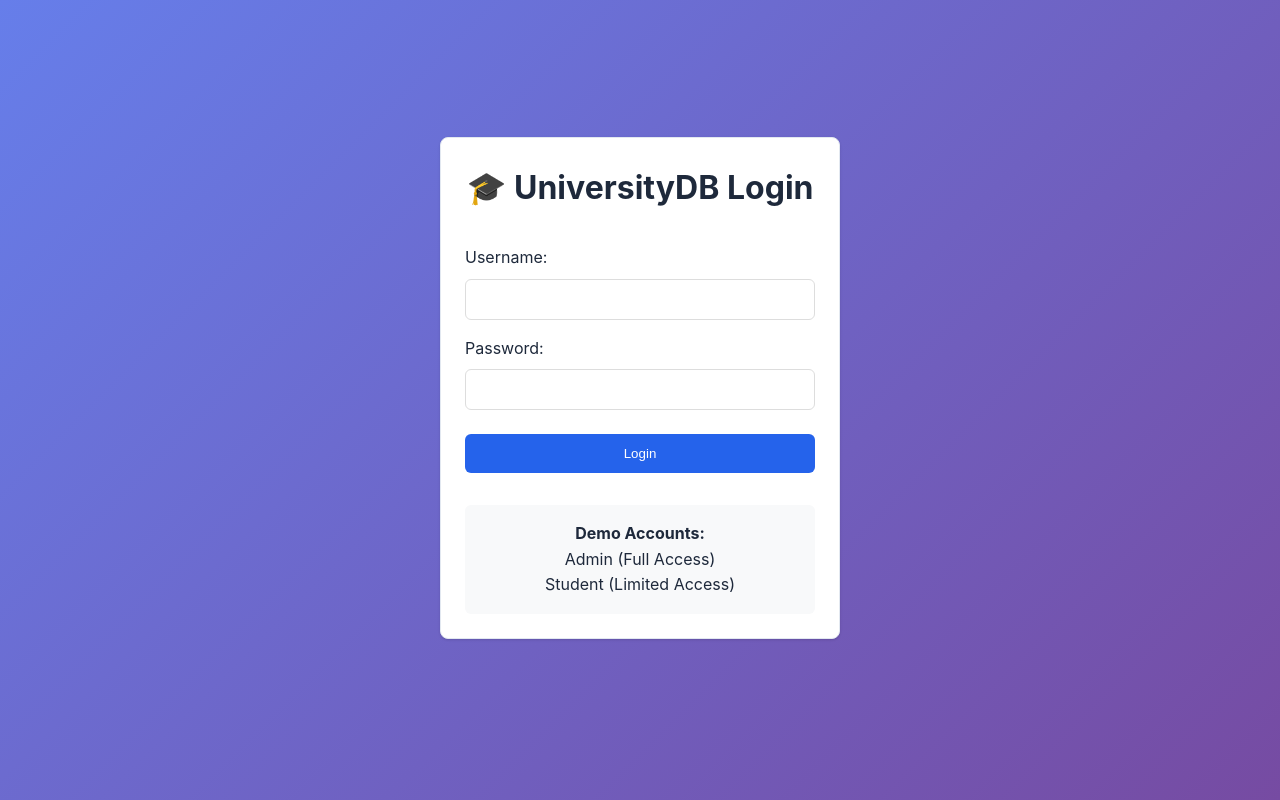
After one commit to Exp1ry/university-management-system, a Flask app: page /login in a window 1280 px wide. The commit adds this page. Run offline with Flask 3, Linux system fonts and the light colour scheme.

Commit message:
Added username/password authentication demo, and improved UI features.

```diff
--- /dev/null
+++ b/universityDB_App/Templates/login.html
@@ -0,0 +1,59 @@
+<!--
+Final Assignment - CSCK542
+
+Group B Team Members:
+ - Odalo Aimufia
+ - Rami Albaroudi
+ - Suely Argelia Bonga Pereira
+ - Preet Sall
+ - Zaid Widyan
+
+UniversityDB
+This Jinja/HTML file includes the login page template for the university DB user interface.
+-->
+<!DOCTYPE html>
+<html lang="en">
+
+<head>
+    <meta charset="UTF-8">
+    <meta name="viewport" content="width=device-width, initial-scale=1.0">
+    <title>Login - University Database</title>
+    <link rel="stylesheet" href="{{ url_for('static', filename='style.css') }}">
+</head>
+
+<body
+    style="background: linear-gradient(135deg, #667eea 0%, #764ba2 100%); min-height: 100vh; display: flex; align-items: center; justify-content: center;">
+    <div class="card" style="width: 400px;">
+        <h1 style="text-align: center; margin-bottom: 2rem;">🎓 UniversityDB Login</h1>
+
+        {% if get_flashed_messages() %}
+        <div style="background: #fee; padding: 1rem; border-radius: 0.375rem; margin-bottom: 1rem; color: #c33;">
+            {{ get_flashed_messages()[0] }}
+        </div>
+        {% endif %}
+
+        <form method="POST">
+            <div style="margin-bottom: 1rem;">
+                <label>Username:</label>
+                <input type="text" name="username" required
+                    style="width: 100%; padding: 0.75rem; margin-top: 0.5rem; border: 1px solid #ddd; border-radius: 0.375rem;">
+            </div>
+
+            <div style="margin-bottom: 1.5rem;">
+                <label>Password:</label>
+                <input type="password" name="password" required
+                    style="width: 100%; padding: 0.75rem; margin-top: 0.5rem; border: 1px solid #ddd; border-radius: 0.375rem;">
+            </div>
+
+            <button type="submit" class="btn btn-primary" style="width: 100%; padding: 0.75rem;">Login</button>
+        </form>
+
+        <div style="margin-top: 2rem; padding: 1rem; background: #f8f9fa; border-radius: 0.375rem; text-align: center;">
+            <strong>Demo Accounts:</strong><br>
+            Admin (Full Access)<br>
+            Student (Limited Access)
+        </div>
+    </div>
+</body>
+
+</html>
--- a/universityDB_App/app.py
+++ b/universityDB_App/app.py
@@ -11,10 +11,10 @@ Group B Team Members:
 UniversityDB
 '''
 
-from flask import Flask, render_template, request, redirect, url_for, flash
+from flask import Flask, render_template, request, redirect, url_for, flash, session
 import mysql.connector
 from mysql.connector import Error
-from config import db_config
+from config import db_config, DEMO_USERS
 
 app = Flask(__name__)
 app.secret_key = 'university-db-secret-key-csck542'
@@ -30,6 +30,84 @@ class DatabaseManager:
         except Error as e:
             print(f"Database error: {e}")
             return None
+
+    def get_student_own_data(self, username):
+        """Get data for a specific student only (for student users)"""
+        try:
+            connection = self.get_connection()
+            if not connection:
+                return {'students': []}
+
+            cursor = connection.cursor(dictionary=True)
+
+            # Get only the logged-in student's data
+            # Assuming username matches student email or you have a mapping
+            student_query = """
+                SELECT DISTINCT
+                    s.student_id,
+                    s.student_first_name,
+                    s.student_last_name,
+                    s.student_email,
+                    s.student_dob,
+                    s.student_contact_phone,
+                    s.student_address,
+                    s.student_study_year,
+                    s.student_disciplinary_records,
+                    s.student_status,
+                    p.programme_name,
+                    p.programme_degree_awarded,
+                    p.programme_duration,
+                    d.department_name,
+
+                    -- Faculty advisor
+                    CONCAT(l.lecturer_first_name, ' ', l.lecturer_last_name) AS faculty_advisor,
+                    l.lecturer_email AS advisor_email,
+                    sa.student_advisor_notes,
+
+                    -- Current enrolments (without grades for privacy)
+                    GROUP_CONCAT(DISTINCT CONCAT(
+                        c.course_code, ' (', c.course_name, ')'
+                    ) SEPARATOR ', ') AS current_enrolments,
+
+                    -- Organisation memberships
+                    GROUP_CONCAT(DISTINCT CONCAT(
+                        o.organisation_name, ' (', so.student_organisation_role, ')'
+                    ) SEPARATOR ', ') AS organisation_memberships,
+
+                    s.student_date_created
+
+                FROM Student s
+                JOIN Programme p ON s.programme_id = p.programme_id
+                JOIN Department d ON p.department_id = d.department_id
+
+                LEFT JOIN Student_Advisor sa ON s.student_id = sa.student_id
+                LEFT JOIN Lecturer l ON sa.lecturer_id = l.lecturer_id
+                LEFT JOIN Course_Offering_Student cos ON s.student_id = cos.student_id
+                LEFT JOIN Course_Offering co ON cos.course_offering_id = co.course_offering_id
+                LEFT JOIN Course c ON co.course_id = c.course_id
+                LEFT JOIN Student_Organisation so ON s.student_id = so.student_id
+                LEFT JOIN Organisation o ON so.organisation_id = o.organisation_id
+
+                WHERE s.student_email = %s OR LOWER(CONCAT(s.student_first_name, s.student_last_name)) = LOWER(%s)
+
+                GROUP BY s.student_id, s.student_first_name, s.student_last_name,
+                        s.student_email, s.student_dob, s.student_contact_phone, s.student_address,
+                        s.student_study_year, s.student_disciplinary_records, s.student_status,
+                        p.programme_name, p.programme_degree_awarded, p.programme_duration, d.department_name,
+                        l.lecturer_first_name, l.lecturer_last_name, l.lecturer_email, sa.student_advisor_notes, s.student_date_created
+            """
+
+            cursor.execute(
+                student_query, (username, username.replace(' ', '')))
+            students = cursor.fetchall()
+
+            cursor.close()
+            connection.close()
+
+            return {'students': students}
+        except Error as e:
+            print(f"Query error: {e}")
+            return {'students': []}
 
     def get_students_data(self):
         """Students: Combined view of Student, Course_Offering_Student, Student_Advisor, Student_Organisation"""
@@ -635,46 +713,114 @@ class DatabaseManager:
 
 db = DatabaseManager()
 
+# Simple login check
+
+
+def is_logged_in():
+    return 'user' in session
+
+
+def is_admin():
+    return session.get('user', {}).get('access_all', False)
+
+
 # Routes
+@app.route('/login', methods=['GET', 'POST'])
+def login():
+    if request.method == 'POST':
+        username = request.form.get('username')
+        password = request.form.get('password')
+
+        if username in DEMO_USERS and DEMO_USERS[username]['password'] == password:
+            session['user'] = DEMO_USERS[username]
+            session['user']['username'] = username
+            return redirect(url_for('index'))
+        else:
+            flash('Invalid login')
+
+    return render_template('login.html')
+
+
+@app.route('/logout')
+def logout():
+    session.clear()
+    return redirect(url_for('login'))
 
 
 @app.route('/')
 def index():
+    if not is_logged_in():
+        return redirect(url_for('login'))
     return render_template('dashboard.html')
 
 
 @app.route('/students')
 def students():
-    data = db.get_students_data()
+    if not is_logged_in():
+        return redirect(url_for('login'))
+
+    # Students can only see their own data, admins see all
+    if is_admin():
+        data = db.get_students_data()  # All students
+    else:
+        # Get only current student's data
+        data = db.get_student_own_data(session['user']['username'])
+
     return render_template('students.html', **data)
+
+
+@app.route('/courses')
+def courses():
+    if not is_logged_in():
+        return redirect(url_for('login'))
+    # Both admins and students can access courses
+    data = db.get_courses_data()
+    return render_template('courses.html', **data)
 
 
 @app.route('/programmes')
 def programmes():
+    if not is_logged_in():
+        return redirect(url_for('login'))
+    # Both admins and students can access programmes
     data = db.get_programmes_data()
     return render_template('programmes.html', **data)
 
 
-@app.route('/courses')
-def courses():
-    data = db.get_courses_data()
-    return render_template('courses.html', **data)
-
-
 @app.route('/staff')
 def staff():
+    if not is_logged_in():
+        return redirect(url_for('login'))
+    # Only admins can access staff
+    if not is_admin():
+        flash('Access denied. Admin access required.', 'error')
+        return redirect(url_for('index'))
+
     data = db.get_staff_data()
     return render_template('staff.html', **data)
 
 
 @app.route('/research')
 def research():
+    if not is_logged_in():
+        return redirect(url_for('login'))
+    # Only admins can access research
+    if not is_admin():
+        flash('Access denied. Admin access required.', 'error')
+        return redirect(url_for('index'))
+
     data = db.get_research_data()
     return render_template('research.html', **data)
 
 
 @app.route('/reports', methods=['GET', 'POST'])
 def reports():
+    if not is_logged_in():
+        return redirect(url_for('login'))
+    # Only admins can access reports
+    if not is_admin():
+        flash('Access denied. Admin access required.', 'error')
+        return redirect(url_for('index'))
     results = []
     query_executed = None
     report_title = None
--- a/universityDB_App/static/style.css
+++ b/universityDB_App/static/style.css
@@ -343,3 +343,37 @@ body {
 .mt-3 {
     margin-top: 1.5rem;
 }
+
+/* Back to top button */
+#back-to-top {
+    position: fixed;
+    bottom: 20px;
+    right: 20px;
+    z-index: 999;
+    background-color: var(--primary-color);
+    color: white;
+    border: none;
+    border-radius: 50%;
+    width: 50px;
+    height: 50px;
+    cursor: pointer;
+    box-shadow: var(--shadow-lg);
+    display: none;
+    transition: all 0.3s ease;
+    font-size: 1.2rem;
+}
+
+#back-to-top:hover {
+    background-color: var(--secondary-color);
+    transform: translateY(-2px);
+    box-shadow: 0 8px 25px rgba(0, 0, 0, 0.3);
+}
+
+#back-to-top.show {
+    display: block;
+}
+
+/* Smooth scrolling for the entire site */
+html {
+    scroll-behavior: smooth;
+}
```
Also changed, not shown: universityDB_App/Templates/base.html (+39 -0 lines), universityDB_App/Templates/dashboard.html (+7 -0 lines), universityDB_App/Templates/reports.html (+15 -2 lines).
